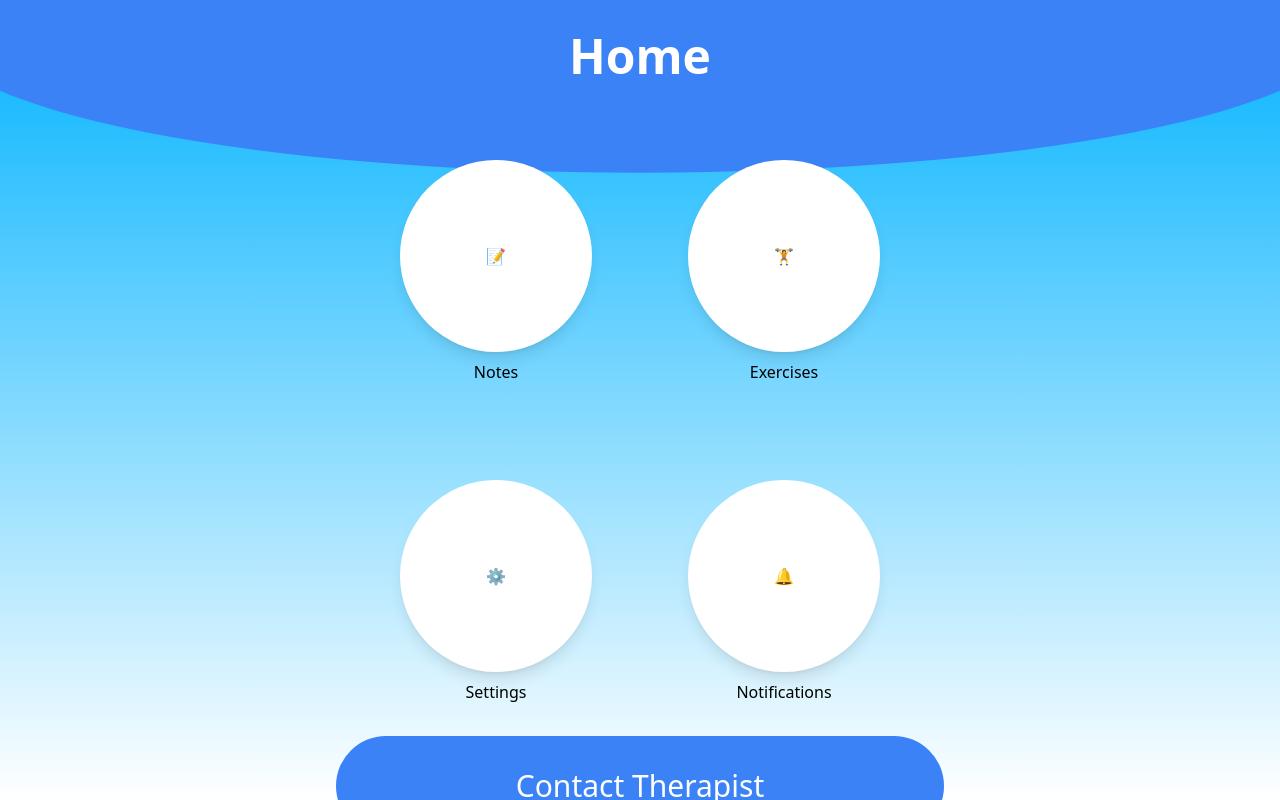
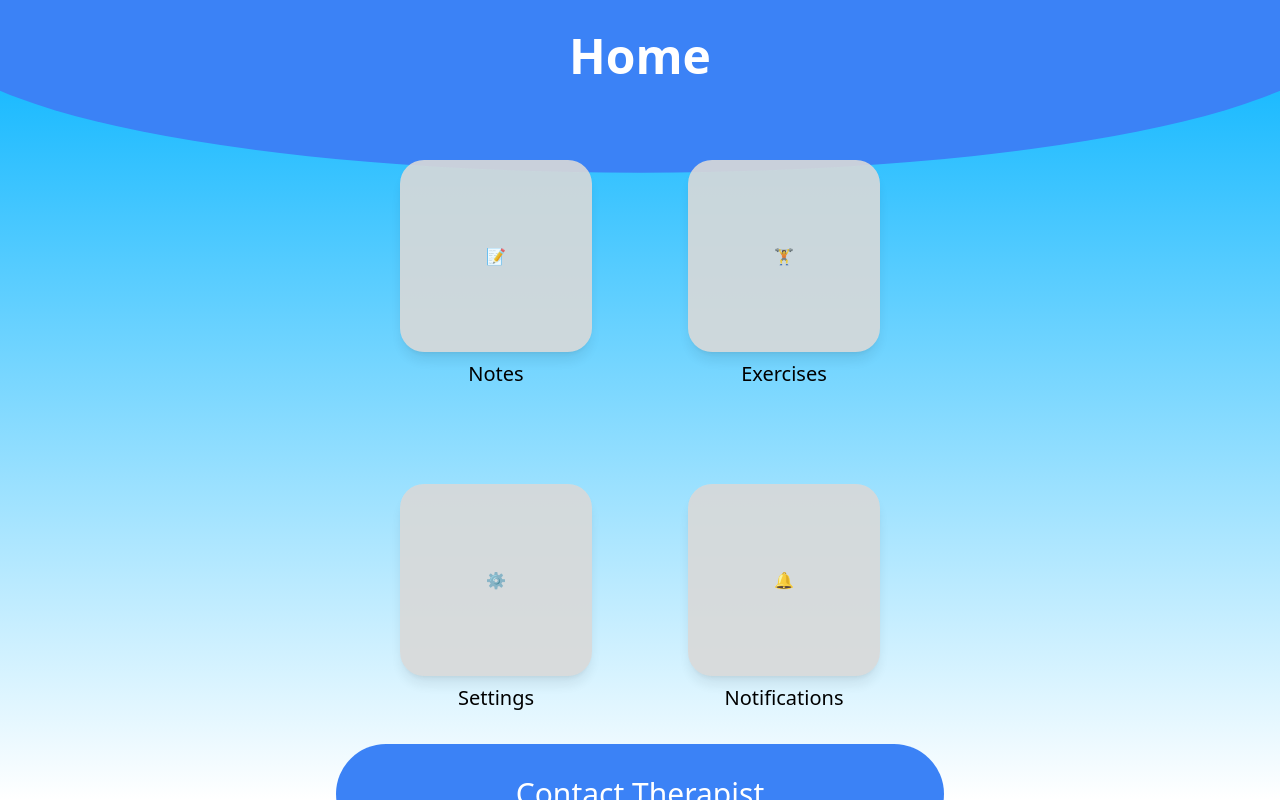
Before and after one commit to krunalpatel0719/Therabot, a React (Create React App) app in the folder therabot/: page / in a window 1280 px wide. Built offline with nearby package versions, Linux system fonts and the light colour scheme.

Commit message:
Update 3

```diff
--- a/therabot/package.json
+++ b/therabot/package.json
@@ -3,6 +3,9 @@
   "version": "0.1.0",
   "private": true,
   "dependencies": {
+    "@fontsource/inter": "^5.0.15",
+    "@headlessui/react": "^1.7.17",
+    "@heroicons/react": "^2.0.18",
     "@testing-library/jest-dom": "^5.14.1",
     "@testing-library/react": "^13.0.0",
     "@testing-library/user-event": "^13.2.1",
--- /dev/null
+++ b/therabot/src/components/ButtonWithLabel.js
@@ -0,0 +1,14 @@
+import React from 'react';
+
+function ButtonWithLabel({ icon, label }) {
+  return (
+    <div className="flex flex-col items-center">
+        <button className="w-48 h-48 bg-BUTTON_GREY opacity-90 rounded-3xl shadow-lg flex items-center justify-center">
+        {icon}
+        </button>
+        <div className="mt-2 text-xl">{label}</div>
+    </div>
+  );
+}
+
+export default ButtonWithLabel;
--- /dev/null
+++ b/therabot/src/components/Eclipse.js
@@ -0,0 +1,10 @@
+import React from 'react';
+
+function Eclipse() {
+  return (
+
+    <div className="h-48 sm:h-48 md:h-64   w-full bg-blue-500 rounded-half absolute -top-20 sm:-top-20 md:-top-24  rotate-180 scale-110 z-0"></div>
+  );
+}
+
+export default Eclipse;
--- a/therabot/src/index.css
+++ b/therabot/src/index.css
@@ -1,3 +1,6 @@
+@import "~@fontsource/inter/index.css";
+
+
 @import "tailwindcss/base";
 @import "tailwindcss/components";
 @import "tailwindcss/utilities";
--- a/therabot/src/pages/Home.js
+++ b/therabot/src/pages/Home.js
@@ -1,23 +1,14 @@
 import React from 'react';
 
-const ButtonWithLabel = ({ icon, label }) => {
-  return (
-    <div className="flex flex-col items-center">
-      <button className="w-48 h-48 bg-white rounded-full shadow-lg flex items-center justify-center">
-        {icon}
-      </button>
-      <div className="mt-2">{label}</div>
-    </div>
-  );
-};
+import Eclipse from '../components/Eclipse'
+import ButtonWithLabel from '../components/ButtonWithLabel'
 
 function Home() {
   return (
     <div className="bg-gradient-to-b from-BACKGROUND_BLUE to-white">
       <div className="overflow-x-hidden relative flex justify-center items-center h-screen w-screen">
 
-        <div className="h-48 sm:h-48 md:h-64   w-full bg-blue-500 rounded-half absolute -top-20 sm:-top-20 md:-top-24  rotate-180 scale-110 z-0"></div>
-
+        <Eclipse/>
         <div className="flex flex-col h-screen justify-between items-center  z-10 relative">
           <div className="text-5xl font-bold text-white z-20 pt-4 md:pt-8 relative">Home</div>
 
--- a/therabot/tailwind.config.js
+++ b/therabot/tailwind.config.js
@@ -9,8 +9,12 @@ module.exports = {
       },
      colors: {
       'BACKGROUND_BLUE': '#00B2FF',
+      'BUTTON_GREY': '#D9D9D9',
 
-     }
+     },
+     fontFamily: {
+
+    },
 
     }
    },
```
Also changed, not shown: 2 other files (tests, documents, lock files or other folders).
